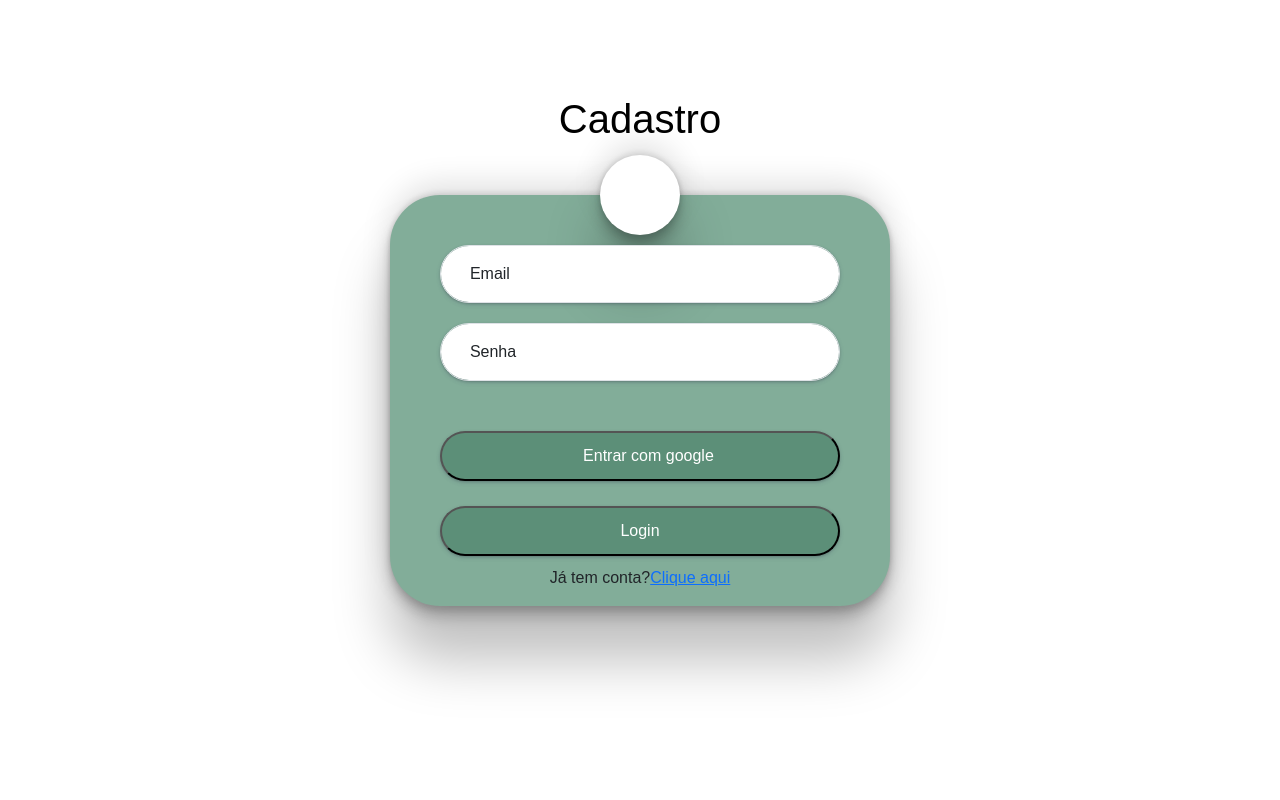
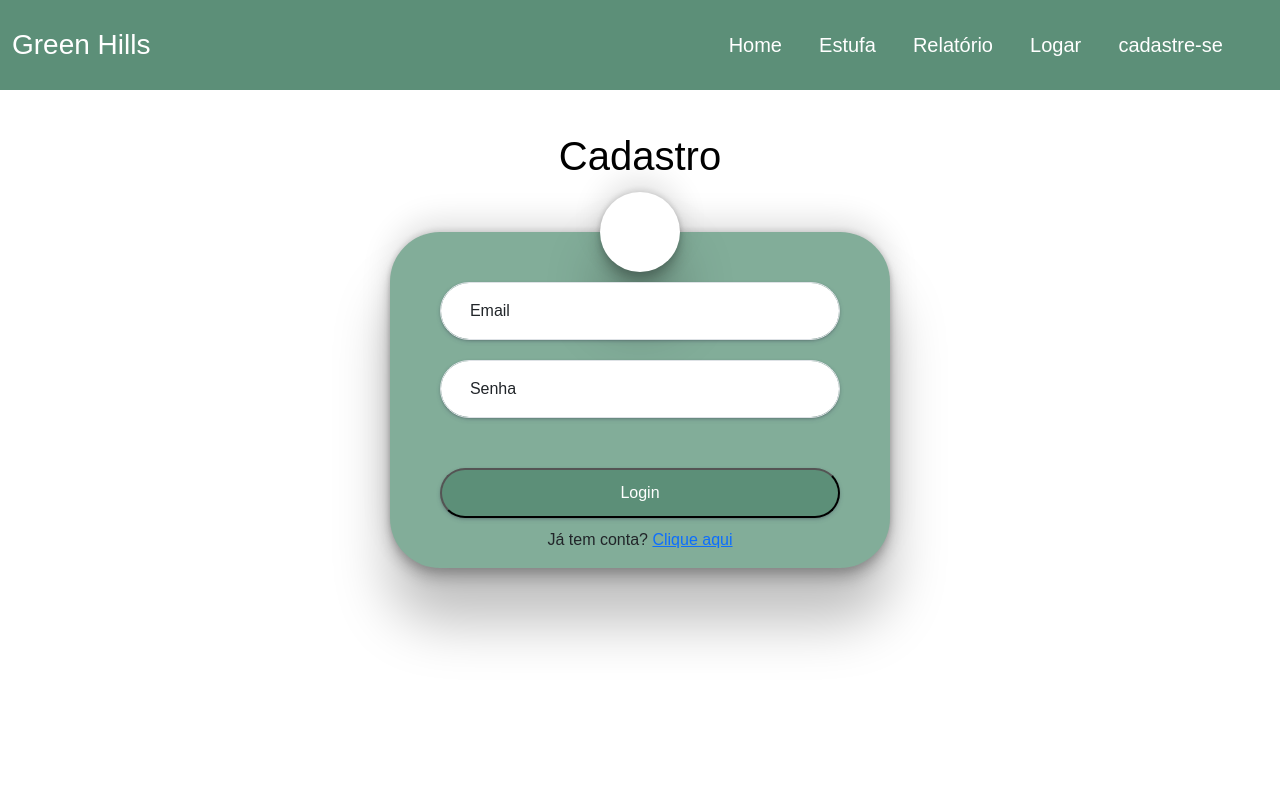
Before and after one commit to gabrieldasilva88188/TCC-Green-Hills, a PHP site: page /cadastro.php in a window 1280 px wide. Run offline with PHP 8.4, Linux system fonts and the light colour scheme; some libraries are stand-ins or nearby versions; some web fonts are replaced.

Commit message:
Update cadastro.php

```diff
--- a/cadastro.php
+++ b/cadastro.php
@@ -4,32 +4,76 @@
     <meta charset="UTF-8">
     <meta name="viewport" content="width=device-width, initial-scale=1.0">
     <title>Green Hills</title>
-    <link rel="stylesheet" href="./CSS/style.css">
-    <link rel="stylesheet" href="./bootstrap-5.3.3-dist/css/bootstrap.min.css">
-    <script src="./bootstrap-5.3.3-dist/js/bootstrap.min.js"></script>
-    <link rel="stylesheet" href="./fontawesome-free-6.5.2-web/css/all.min.css">
-    <script src="./fontawesome-free-6.5.2-web/js/all.min.js"></script>
 </head>
 <body>
+<!--
+<summary>
+    Inclui o cabeçalho (navbar) do site através de um arquivo PHP 'header.php'.
+</summary>
+-->
+<?php include 'header.php';?>
 
+    <!--
+    <summary>
+        Formulário de cadastro que contém campos para o usuário inserir email, senha e botões de ação.
+    </summary>
+    -->
     <form class="conteiner">
+        <!--
+        <summary>
+            Caixa que contém o conteúdo principal da tela de cadastro.
+        </summary>
+        -->
         <div class="caixa">
-            <h1 >Cadastro</h1>
+            <!--
+            <summary>
+                Título principal da página de cadastro.
+            </summary>
+            -->
+            <h1>Cadastro</h1>
+
+            <!--
+            <summary>
+                Ícone de usuário inserido dentro de uma div circular.
+            </summary>
+            -->
             <div class="bolabranca">
                 <i class="usu fa-solid fa-user"></i>
             </div>
-            <div class="form-floating" style=" margin-bottom: 10px;">
+
+            <!--
+            <summary>
+                Campo de input para o email do usuário, estilizado como campo flutuante.
+            </summary>
+            -->
+            <div class="form-floating" style="margin-bottom: 10px;">
                 <input type="email" class="campos form-control" placeholder="e" required>
                 <label for="Email" class="form-label"><i class="fa-solid fa-user"></i> Email</label>
             </div>
+
+            <!--
+            <summary>
+                Campo de input para a senha do usuário, também estilizado como campo flutuante.
+            </summary>
+            -->
             <div class="form-floating" style="margin-top: 10px;">
                 <input class="campos form-control" type="password" placeholder="s" required>
-                <label for="Senha"class="form-label"><i class="fa-solid fa-lock"></i> Senha</label>
+                <label for="Senha" class="form-label"><i class="fa-solid fa-lock"></i> Senha</label>
             </div>
-                <button class="botao"><i class="fa-brands fa-google"></i> Entrar com google</button>
 
-                <input class="botao" style="margin-bottom: 10px;" type="button" title="btLogin" value="Login" required>
-                <p class="paragrafo">Já tem conta?<a href="login.php">Clique aqui</a></p>
+            <!--
+            <summary>
+                Botão para o login direto do usuário.
+            </summary>
+            -->
+            <input class="botao" style="margin-bottom: 10px;" type="button" title="btLogin" value="Login" required>
+
+            <!--
+            <summary>
+                Link para redirecionar o usuário ao formulário de login caso já tenha uma conta.
+            </summary>
+            -->
+            <p>Já tem conta? <a href="login.php">Clique aqui</a></p>
         </div>
     </form>
 </body>
```
